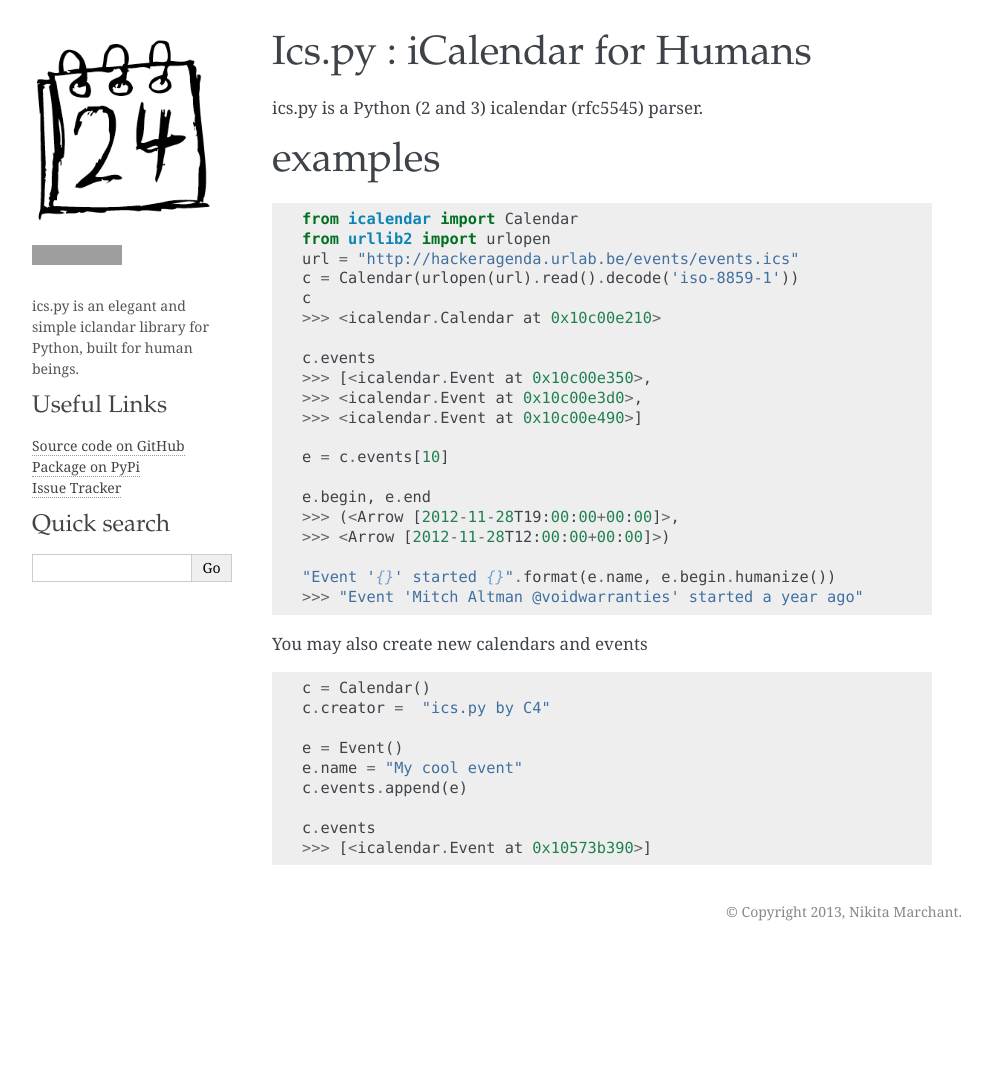
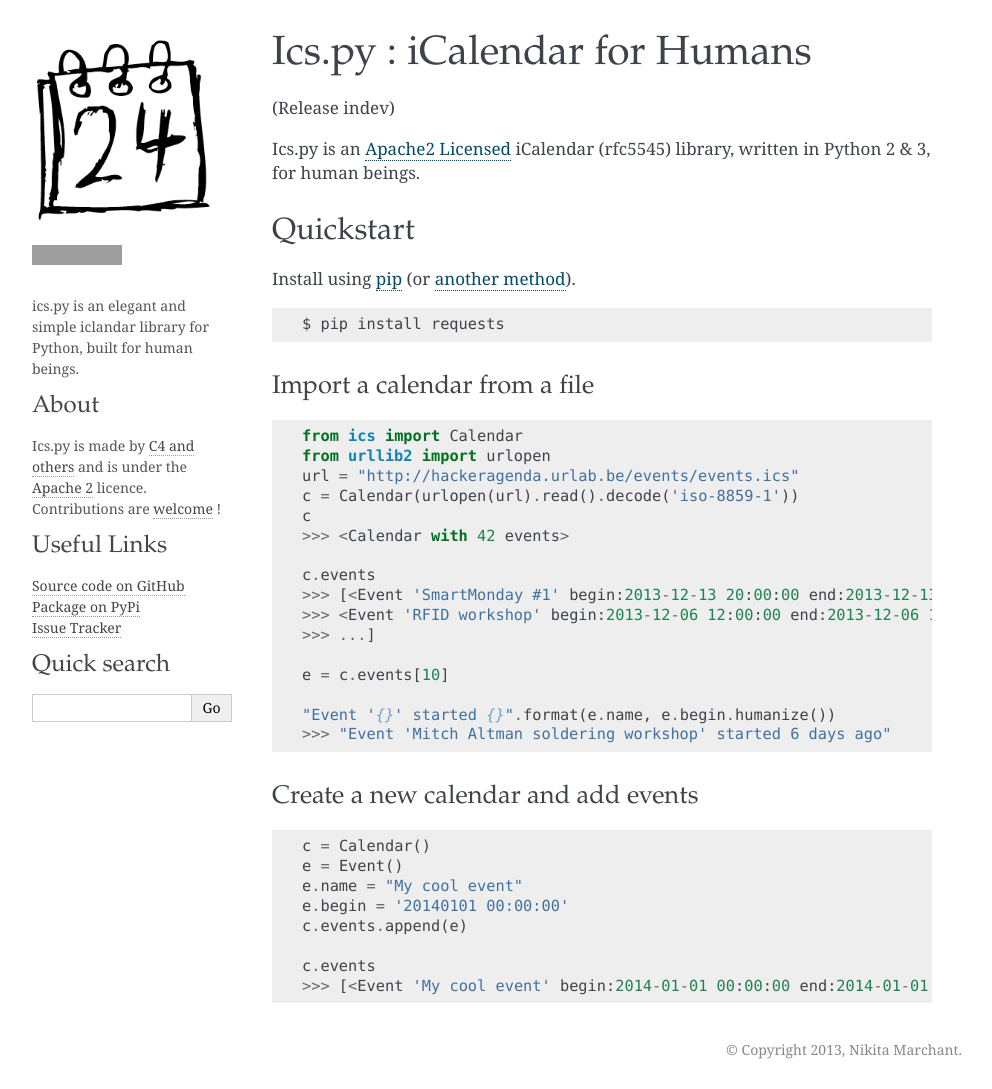
Before and after one commit to ics-py/ics-py, a Sphinx documentation site: the page built from doc/index.rst, in a window 1280 px wide. Shown: the whole page, without its empty margins (148-1140 px from the left). Built offline with Sphinx 7.4.7, drawn with Linux system fonts in a browser that asks for light colours; before the commit the page ends 951 px from its top, so only the background shows below that; grey boxes are pictures that could not be loaded.

Commit message:
Better doc ?

```diff
--- a/doc/_templates/sidebarlogo.html
+++ b/doc/_templates/sidebarlogo.html
@@ -14,7 +14,9 @@
   human beings.
 </p>
 
-
+<h3>About</h3>
+<p>Ics.py is made by <a href="about.html#authors">C4 and others</a> and is under the <a href="about.html#license">Apache 2</a> licence.<br>
+Contributions are <a href="about.html#contribute">welcome</a> !</p>
 
 <h3>Useful Links</h3>
 <ul>
--- a/doc/index.rst
+++ b/doc/index.rst
@@ -6,47 +6,56 @@
 Ics.py : iCalendar for Humans
 =============================
 
-ics.py is a Python (2 and 3) icalendar (rfc5545) parser.
+(Release |version|)
 
-examples
-========
+Ics.py is an :ref:`Apache2 Licensed <apache2>` iCalendar (rfc5545) library, written in Python 2 & 3, for human beings.
+
+Quickstart
+----------
+
+
+Install using `pip <http://www.pip-installer.org/>`_ (or :ref:`another method <installation>`).
+::
+
+    $ pip install requests
+
+
+Import a calendar from a file
+^^^^^^^^^^^^^^^^^^^^^^^^^^^^^
+
 .. code-block:: python
 
-	from icalendar import Calendar
+	from ics import Calendar
 	from urllib2 import urlopen
 	url = "http://hackeragenda.urlab.be/events/events.ics"
 	c = Calendar(urlopen(url).read().decode('iso-8859-1'))
 	c
-	>>> <icalendar.Calendar at 0x10c00e210>
+	>>> <Calendar with 42 events>
 
 	c.events
-	>>> [<icalendar.Event at 0x10c00e350>,
-	>>> <icalendar.Event at 0x10c00e3d0>,
-	>>> <icalendar.Event at 0x10c00e490>]
+	>>> [<Event 'SmartMonday #1' begin:2013-12-13 20:00:00 end:2013-12-13 23:00:00>,
+ 	>>> <Event 'RFID workshop' begin:2013-12-06 12:00:00 end:2013-12-06 19:00:00>,
+ 	>>> ...]
 
 	e = c.events[10]
 
-	e.begin, e.end
-	>>> (<Arrow [2012-11-28T19:00:00+00:00]>,
-	>>> <Arrow [2012-11-28T12:00:00+00:00]>)
-
 	"Event '{}' started {}".format(e.name, e.begin.humanize())
-	>>> "Event 'Mitch Altman @voidwarranties' started a year ago"
+	>>> "Event 'Mitch Altman soldering workshop' started 6 days ago"
 
 
-You may also create new calendars and events
+Create a new calendar and add events
+^^^^^^^^^^^^^^^^^^^^^^^^^^^^^^^^^^^^
 
 .. code-block:: python
 
 	c = Calendar()
-	c.creator =  "ics.py by C4"
-
 	e = Event()
 	e.name = "My cool event"
+	e.begin = '20140101 00:00:00'
 	c.events.append(e)
 
 	c.events
-	>>> [<icalendar.Event at 0x10573b390>]
+	>>> [<Event 'My cool event' begin:2014-01-01 00:00:00 end:2014-01-01 00:00:01>]
 
 
 .. Contents:
--- /dev/null
+++ b/doc/installation.rst
@@ -0,0 +1,3 @@
+.. _`installation`:
+Install
+=======
```
Also changed, not shown: doc/about.rst (added, +13 -0 lines).
